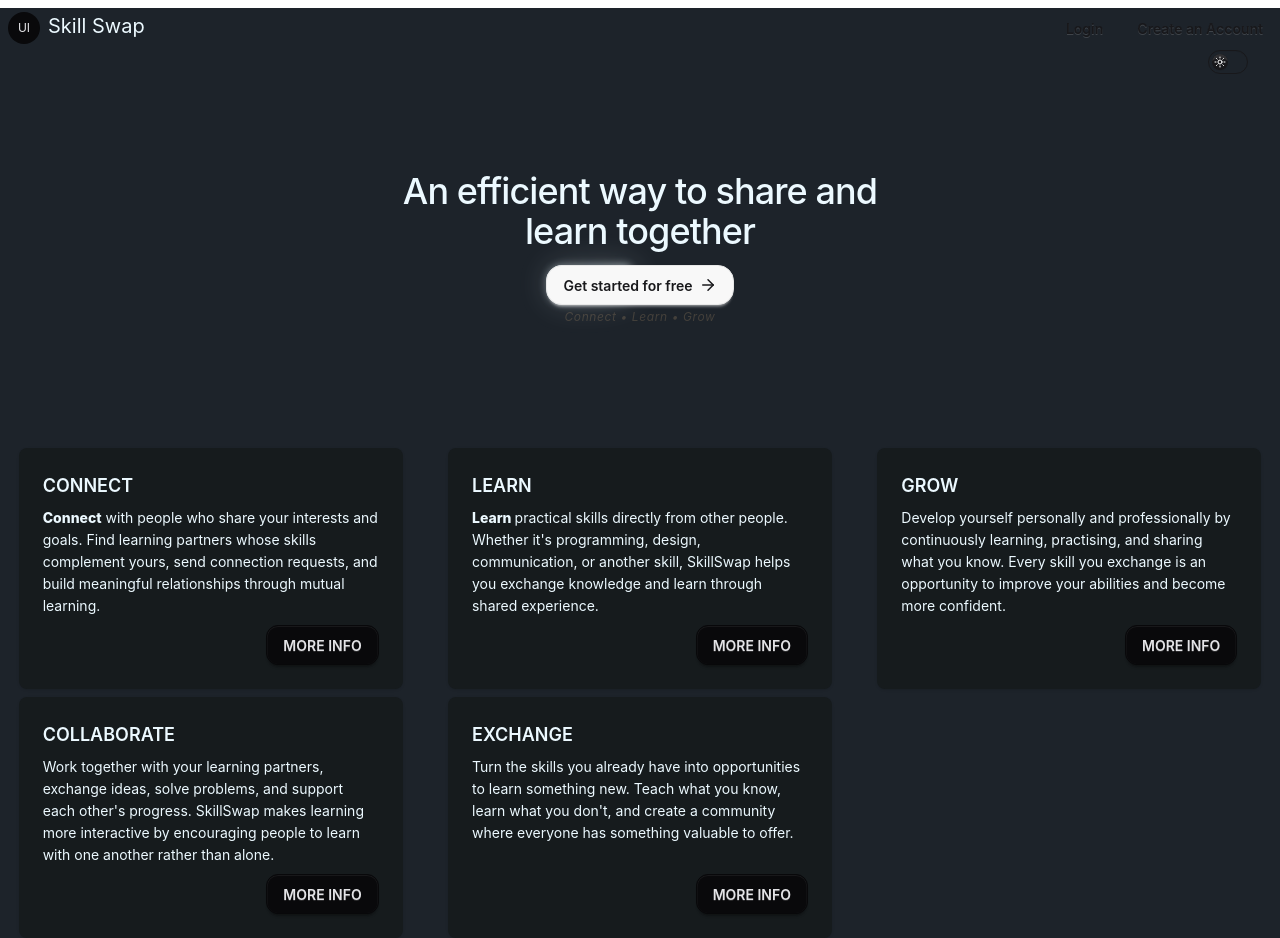
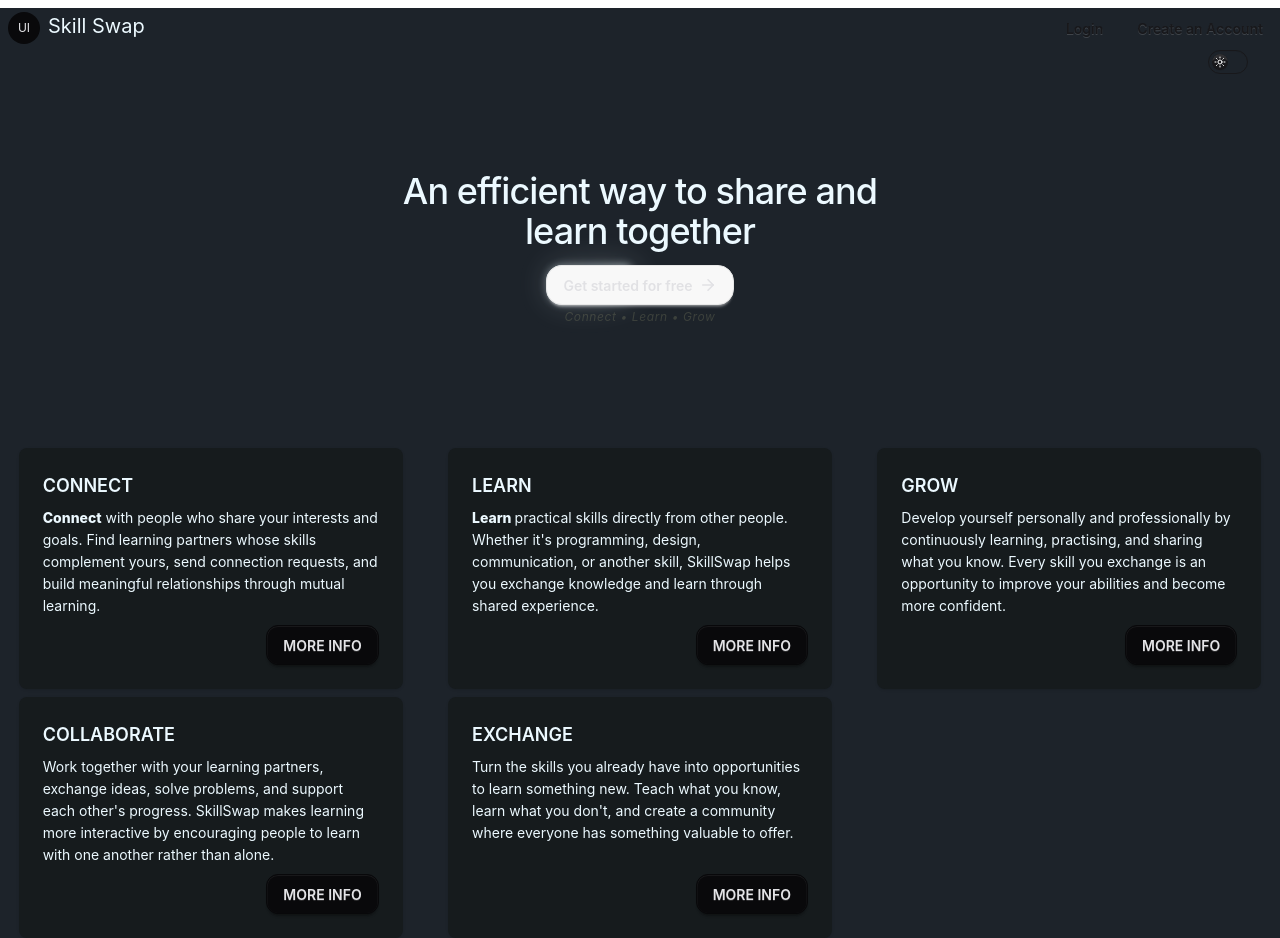
Before and after one commit to Ade12Donald/Skill-Swap, a React (Vite) app in the folder client/: page / in a window 1280 px wide. Built offline with nearby package versions, Linux system fonts and the light colour scheme; a web font is replaced by a local one.

Commit message:
feat: implemented variables

```diff
--- a/client/src/pages/Home.jsx
+++ b/client/src/pages/Home.jsx
@@ -13,12 +13,12 @@
         </h1>
         <Link to="/signUp" className="mx-auto mt-3.5">
           <div className="aura aura-xs rounded-2xl ">
-            <button className=" btn rounded-2xl ">
+            <button className=" btn rounded-2xl  text-buttonTextBlack">
               Get started for free <ArrowRight size={18} />
             </button>
           </div>
         </Link>
-        <p className="text-xs mx-auto mt-1 text-stone-700 italic tracking-wider">
+        <p className="text-xs mx-auto mt-1 text-minorTextBlack italic tracking-wider">
           Connect &bull; Learn &bull; Grow
         </p>
       </div>
```
